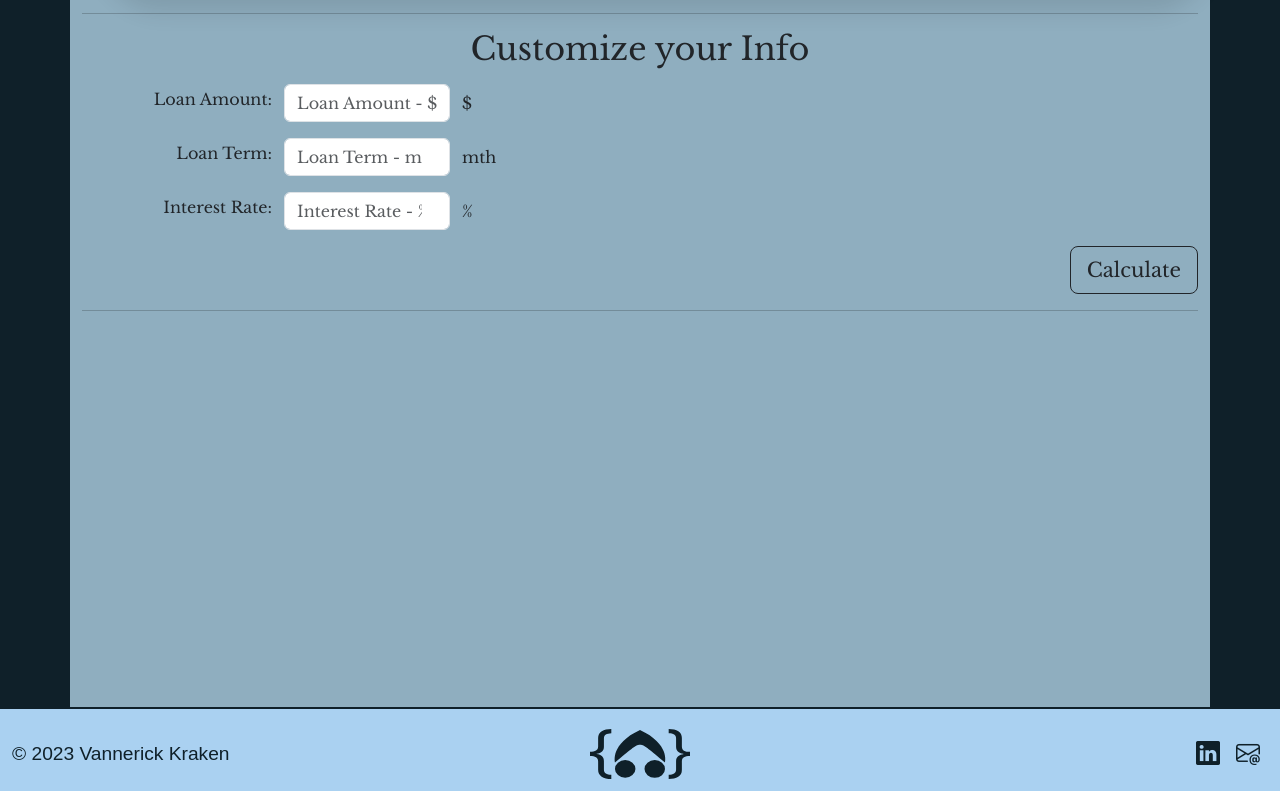
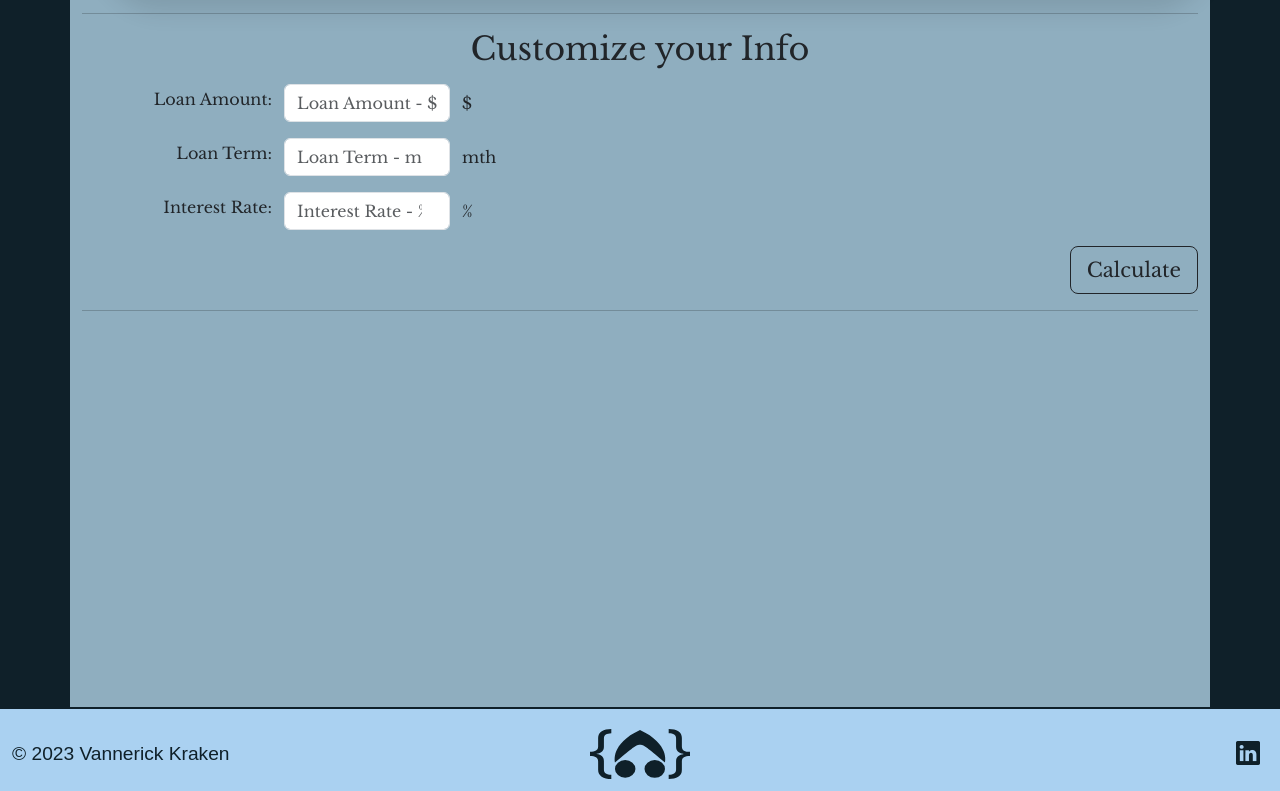
Before and after one commit to Vann-K/DivvyUp, a plain HTML site: page app.html in a window 1280 px wide. Shown: the part 481-1272 px from the top of the page. Drawn offline with nearby package versions, Linux system fonts and the light colour scheme; some packages are replaced by stand-ins of ours; a script that the page names is missing.

```diff
--- a/app.html
+++ b/app.html
@@ -338,7 +338,7 @@
                     <div class="col-12 col-md d-flex justify-content-center justify-content-md-end">
                         <a href="https://www.linkedin.com/in/vannkraken" target="_blank" class="socialIcons"><i
                                 class="bi bi-linkedin p-2"></i></a>
-                        <a href="#" target="_blank" class="socialIcons"><i class="bi bi-envelope-at p-2"></i></a>
+
                     </div>
                 </div>
             </div>
```
Also changed, not shown: code.html (+1 -1 lines), index.html (+1 -1 lines).
